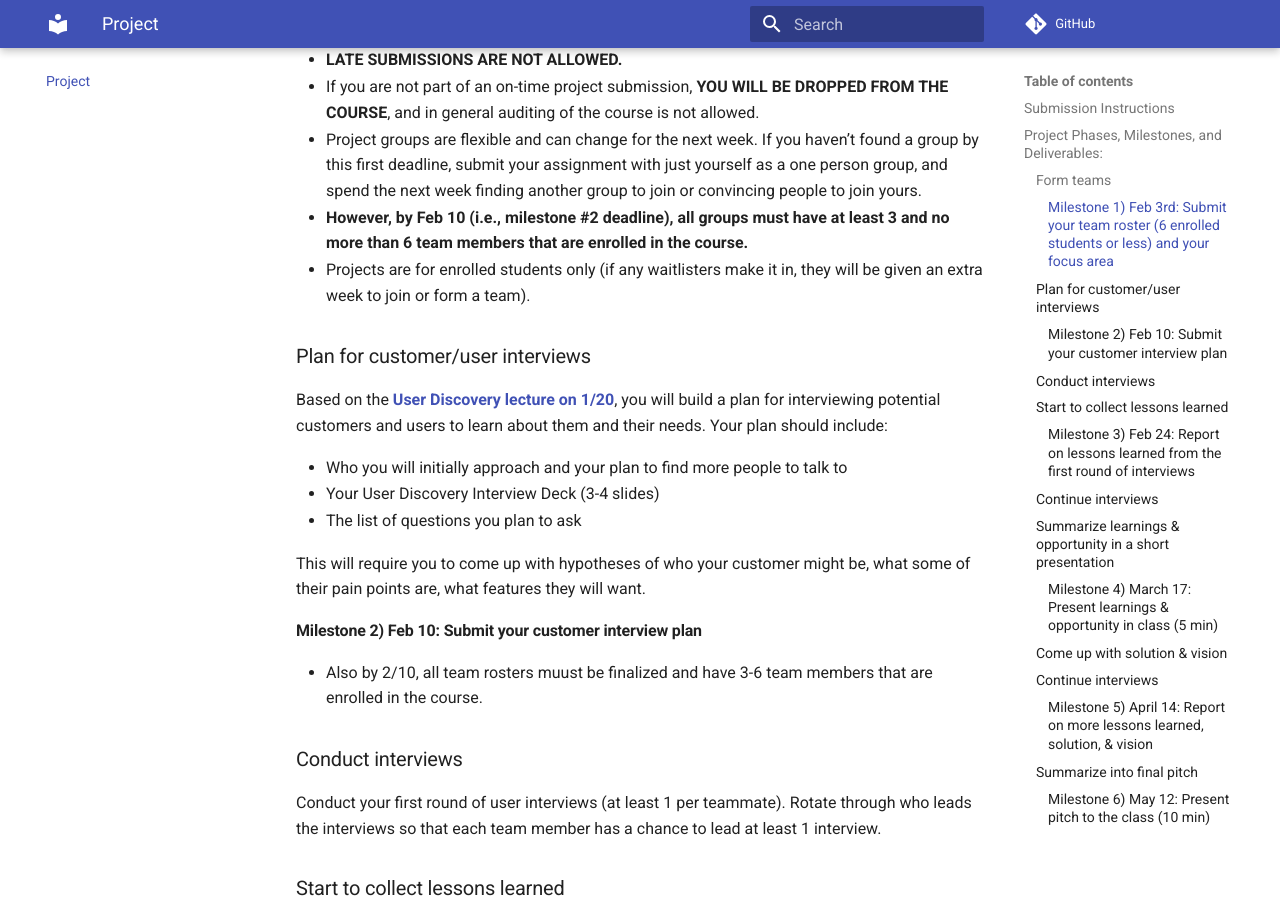
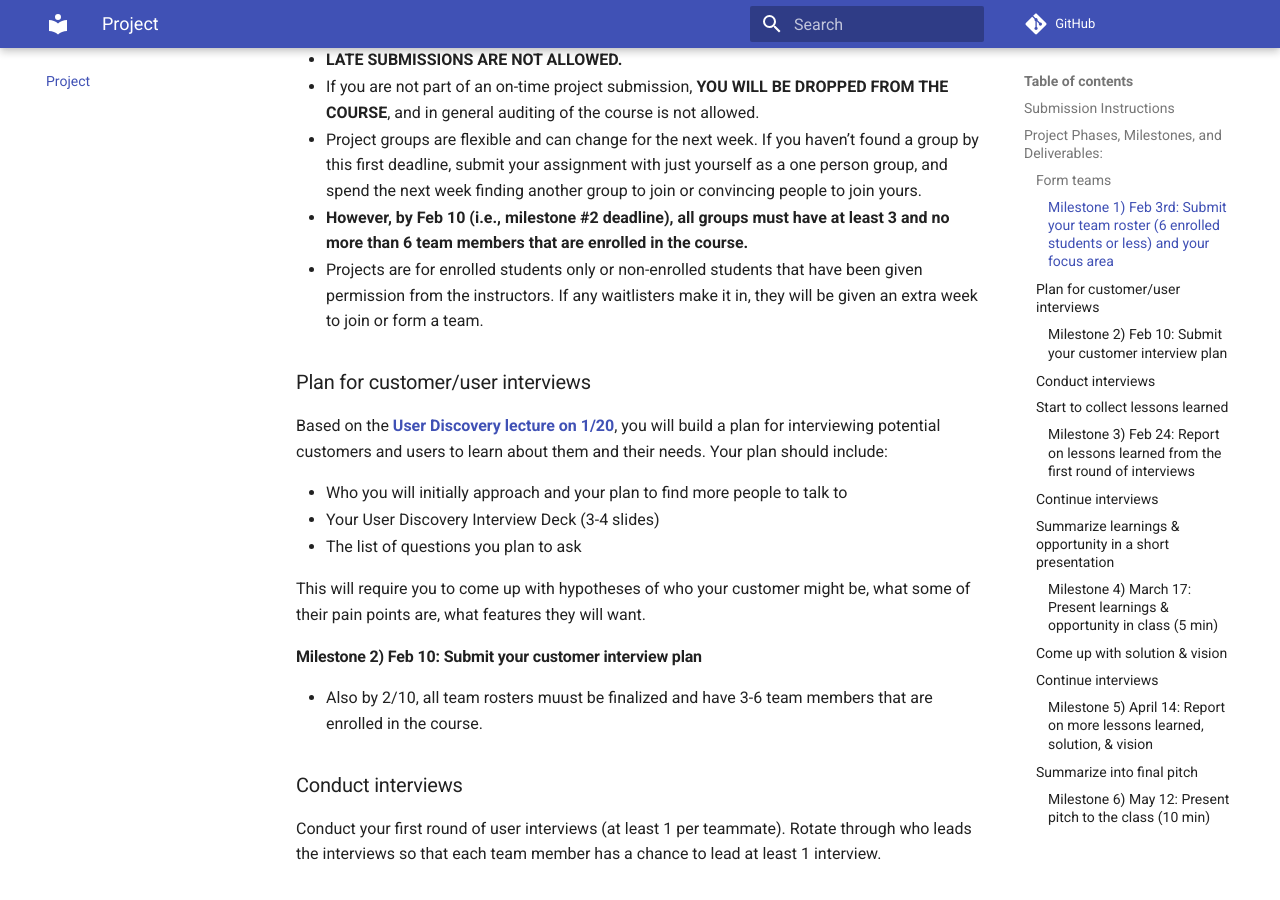
Before and after one commit to research-to-startup/research-to-startup.github.io, an MkDocs documentation site: the page built from docs/project.md, in a window 1280 px wide and 900 px high, scrolled down 1423 px. Built offline with MkDocs 1.6.1 and Material for MkDocs 9.7.7, drawn with Linux system fonts in a browser that asks for light colours; comment, search, counter and statistics services are not loaded.

Commit message:
Tweak wording about project groups.

```diff
--- a/docs/project.md
+++ b/docs/project.md
@@ -49,8 +49,9 @@ data scientists).
   to join or convincing people to join yours.<br/>
 * **However, by Feb 10 (i.e., milestone #2 deadline), all groups must have at
   least 3 and no more than 6 team members that are enrolled in the course.**
-* Projects are for enrolled students only (if any waitlisters make it in,
-  they will be given an extra week to join or form a team).
+* Projects are for enrolled students only or non-enrolled students that have
+  been given permission from the instructors. If any waitlisters make it in,
+  they will be given an extra week to join or form a team.
 
 
 ### Plan for customer/user interviews
```
